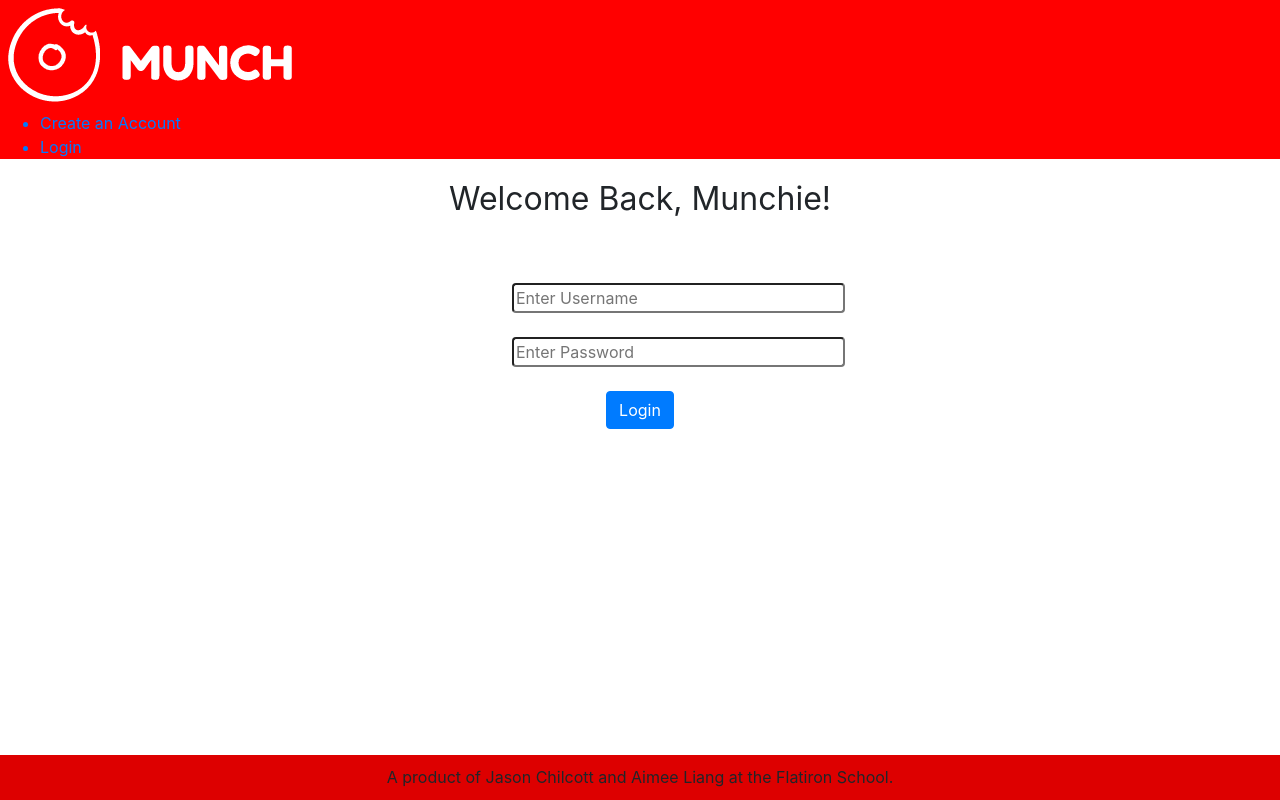
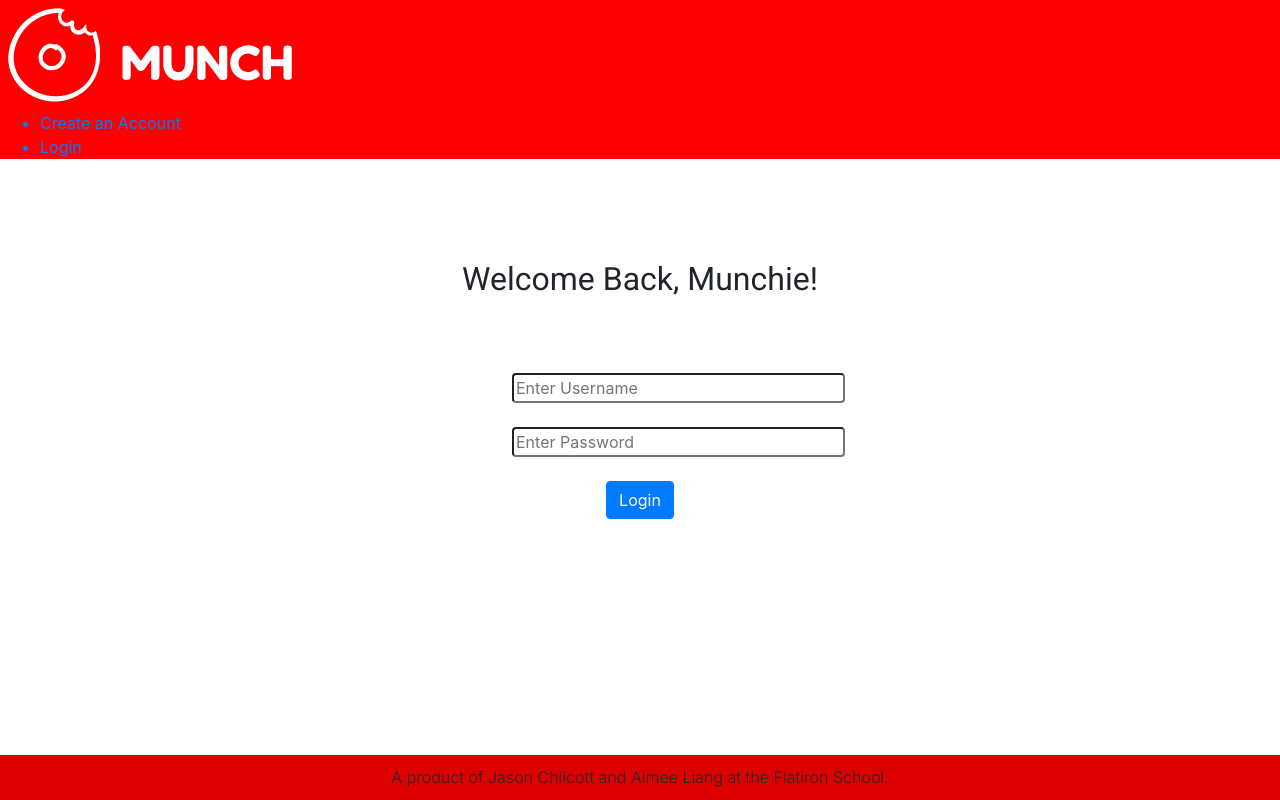
Before and after one commit to aimee-liang/munch-frontend, a React (Create React App) app in the folder munch-frontend/: page /login in a window 1280 px wide. Built offline with nearby package versions, Linux system fonts and the light colour scheme.

Commit message:
Implemented new fonts

```diff
--- a/munch-frontend/public/index.html
+++ b/munch-frontend/public/index.html
@@ -3,6 +3,9 @@
   <head>
     <meta charset="utf-8" />
     <link rel="icon" href="%PUBLIC_URL%/favicon.ico" />
+    <link href="https://fonts.googleapis.com/css2?family=Inter:wght@300&display=swap" rel="stylesheet">
+    <link href="https://fonts.googleapis.com/css2?family=Inter:wght@300&family=Roboto&display=swap" rel="stylesheet">
+
     <meta name="viewport" content="width=device-width, initial-scale=1" />
     <meta name="theme-color" content="#000000" />
     <meta
--- a/munch-frontend/src/App.css
+++ b/munch-frontend/src/App.css
@@ -52,16 +52,19 @@
   transform: translateX(-50%);
   z-index: 10;
   left: 50%;
+  font-family: 'Inter', sans-serif;
 }
 
 .welcome-back {
   text-align: center;
   margin: auto;
   font-size: xx-large;
+  padding-top: 80px;
+  font-family: 'Roboto', sans-serif;
 }
 
 .login{
-  padding-top: 10px;
+  padding-top: 20px;
   display: flex;
   text-align: center;
   height: 280px;
```
